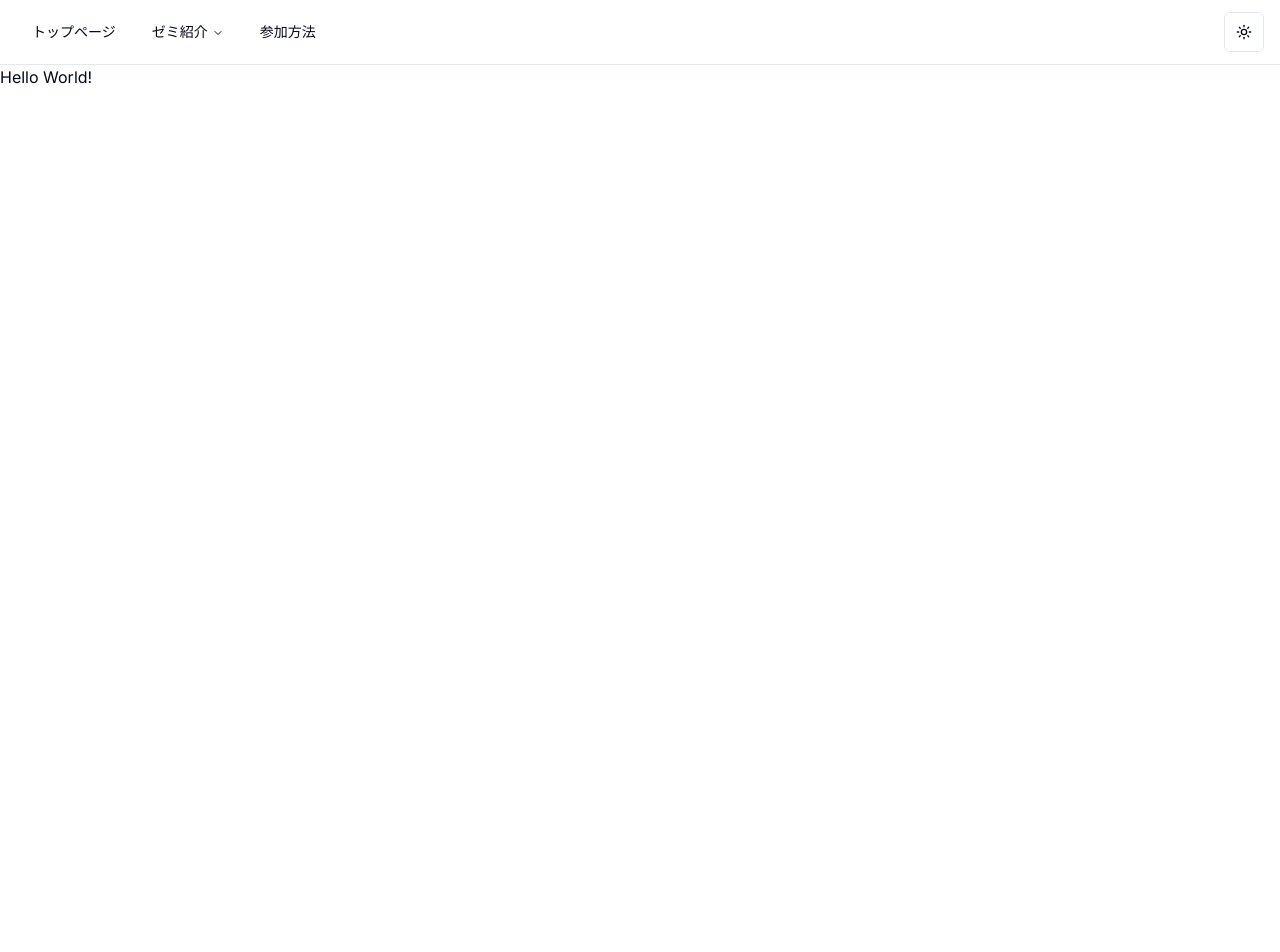
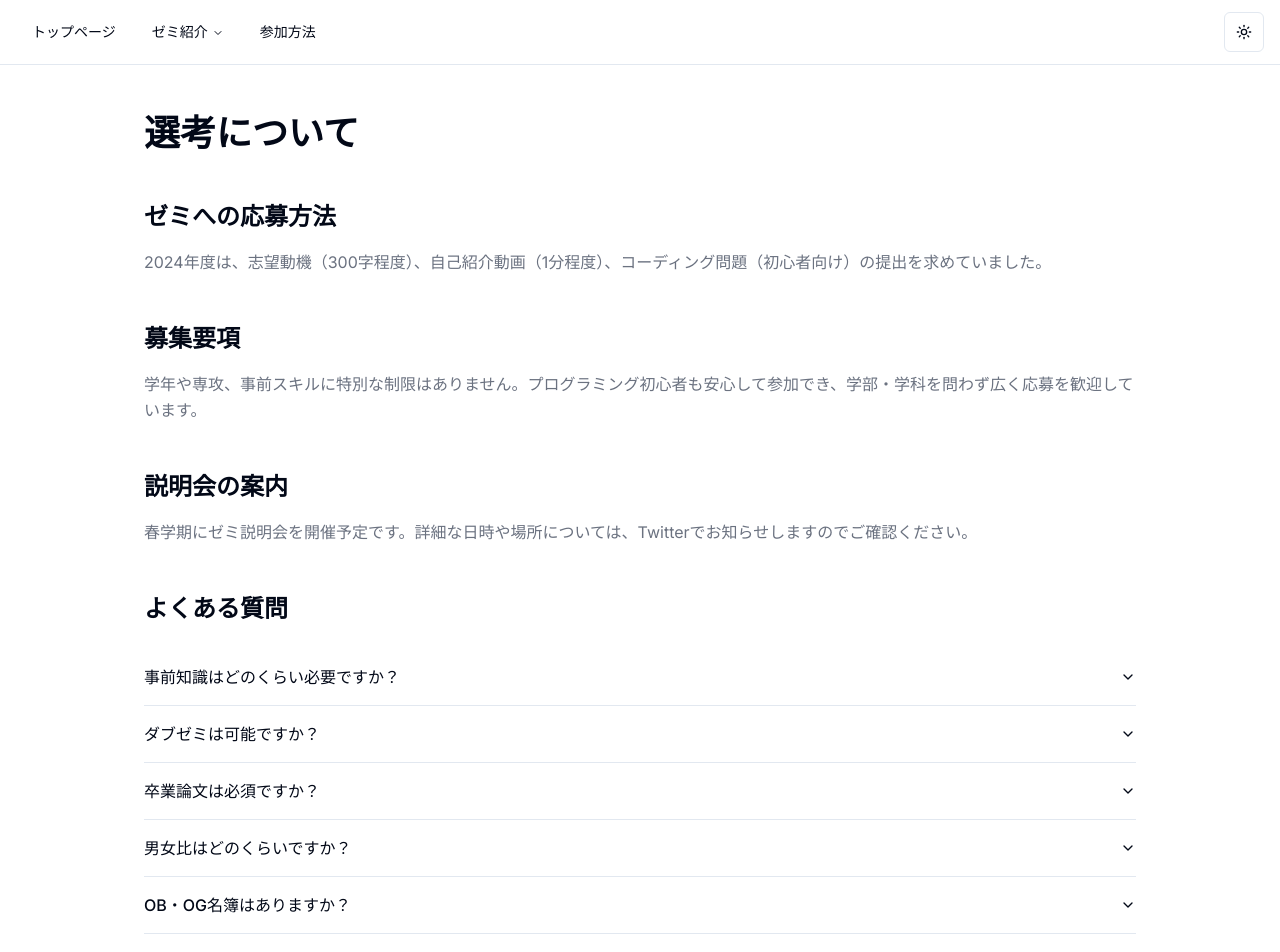
Before and after one commit to Sato-seminor/seminar-website, a Next.js app: page /selection in a window 1280 px wide. Shown: the top 952 px of the page. Before the commit the page ends 865 px from the top, so only its background shows below. Built offline with nearby package versions, Linux system fonts and the light colour scheme.

Commit message:
親コンポーネントの編集

```diff
--- a/src/app/selection/page.tsx
+++ b/src/app/selection/page.tsx
@@ -1,7 +1,18 @@
+import { DescriptionSection } from '../../features/selection/components/description-section';
+import { Questions } from '../../features/selection/components/questions';
+import { descriptionSections } from '../../features/selection/data/description-section';
+import { questions } from '../../features/selection/data/quesitons';
+
 export default function Selection() {
   return (
-    <div>
-      <p>Hello World!</p>
+    <div className="min-h-screen">
+      <main className="mx-auto max-w-5xl px-4 py-12">
+        <h1 className="mb-12 text-4xl font-bold">選考について</h1>
+        {descriptionSections.map((section) => (
+          <DescriptionSection key={section.id} {...section} />
+        ))}
+        <Questions questions={questions} />
+      </main>
     </div>
   );
 }
--- a/src/features/selection/components/questions.tsx
+++ b/src/features/selection/components/questions.tsx
@@ -7,7 +7,7 @@ import {
 
 import { QuestionsProps } from '../types/questions';
 
-export default function Questions(props: QuestionsProps) {
+export function Questions(props: QuestionsProps) {
   return (
     <section className="mb-12">
       <h2 className="mb-6 text-2xl font-bold">よくある質問</h2>
--- /dev/null
+++ b/src/features/selection/data/description-section.ts
@@ -0,0 +1,20 @@
+export const descriptionSections = [
+  {
+    id: 'd1',
+    title: 'ゼミへの応募方法',
+    description:
+      '2024年度は、志望動機（300字程度）、自己紹介動画（1分程度）、コーディング問題（初心者向け）の提出を求めていました。',
+  },
+  {
+    id: 'd2',
+    title: '募集要項',
+    description:
+      '学年や専攻、事前スキルに特別な制限はありません。プログラミング初心者も安心して参加でき、学部・学科を問わず広く応募を歓迎しています。',
+  },
+  {
+    id: 'd3',
+    title: '説明会の案内',
+    description:
+      '春学期にゼミ説明会を開催予定です。詳細な日時や場所については、Twitterでお知らせしますのでご確認ください。',
+  },
+];
--- /dev/null
+++ b/src/features/selection/data/quesitons.ts
@@ -0,0 +1,30 @@
+export const questions = [
+  {
+    id: 'q1',
+    question: '事前知識はどのくらい必要ですか？',
+    answer:
+      'プログラミング：できるに越したことはありませんが、初心者でも問題ありません。（初心者の方にはSセメスターの「Pythonプログラミング入門」の履修を推奨します）\n数学：3Sの「微積分」および「線形代数」の履修を推奨します。\n統計：2Aの「統計学」をしっかり学びましょう。（さらに3Sの「数理統計」や3Aの「計量経済学」を履修すると、より理解が深まります）',
+  },
+  {
+    id: 'q2',
+    question: 'ダブゼミは可能ですか？',
+    answer:
+      '本ゼミは月曜4限、サブゼミは（原則として）月曜5限に行われるため、時間が重ならなければ可能です。\n※サブゼミの開催日時はゼミ生の希望をもとに決定しますが、例年通り月曜5限になる可能性が高いです。\n（主なダブゼミ先：新谷ゼミ、新井ゼミ、柳川ゼミ、植田ゼミ、藤井ゼミなど）',
+  },
+  {
+    id: 'q3',
+    question: '卒業論文は必須ですか？',
+    answer: '卒業論文の提出は任意です。（例年、1名程度が提出しています）',
+  },
+  {
+    id: 'q4',
+    question: '男女比はどのくらいですか？',
+    answer:
+      '2023年度のゼミ生は約40人中3人が女性でした。選考において性別による区別は一切行っておりませんので、性別に関わらずどなたでもご応募ください。',
+  },
+  {
+    id: 'q5',
+    question: 'OB・OG名簿はありますか？',
+    answer: 'OB・OG名簿があるため、就職活動に活用することができます。',
+  },
+];
--- a/src/features/selection/types/description-section-props.ts
+++ b/src/features/selection/types/description-section-props.ts
@@ -1,4 +1,5 @@
 export interface DescriptionSectionProps {
+  id: string;
   title: string;
   description: string;
 }
```
